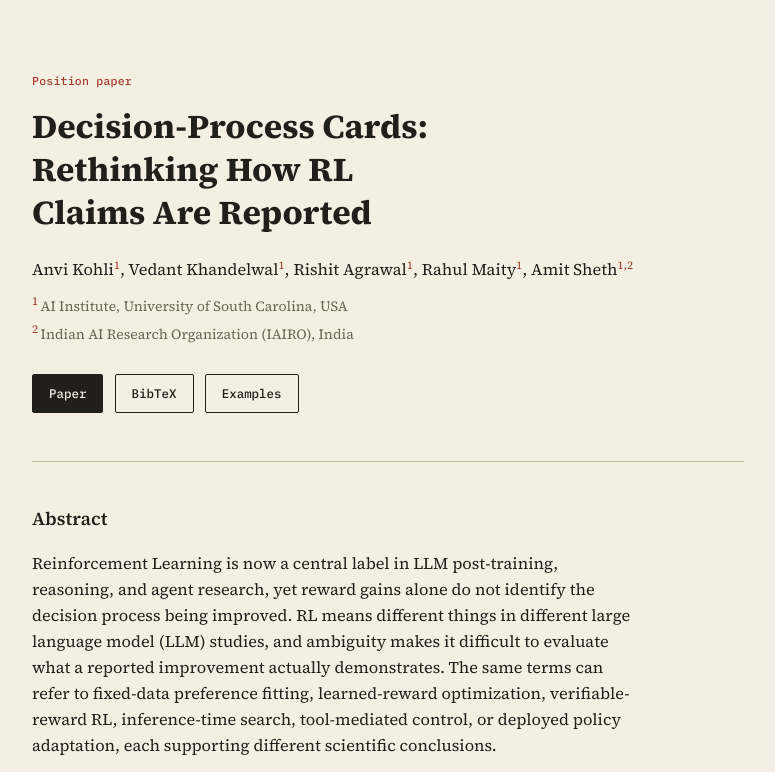
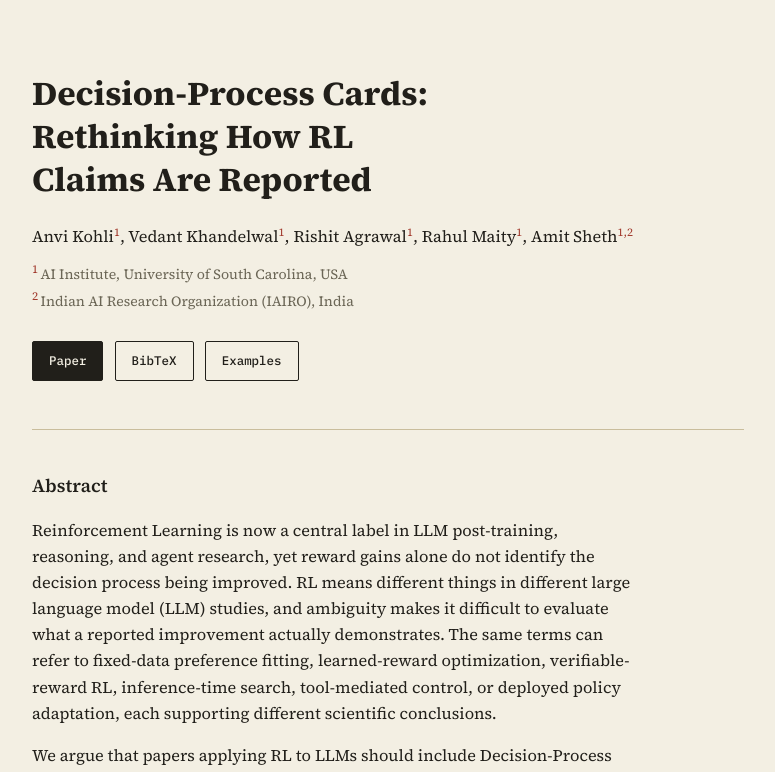
Before and after one commit to anvichip/decision-process-cards-RL, a plain HTML site: page index.html in a window 1280 px wide. Shown: the top 772 px of the page, without its empty margins (252-1027 px from the left). Drawn offline with Linux system fonts and the light colour scheme.

Commit message:
remove pos paper header

```diff
--- a/index.html
+++ b/index.html
@@ -150,7 +150,7 @@
 <div class="wrap">
 
   <header class="hero">
-    <p class="kicker">Position paper</p>
+    <!-- <p class="kicker">Position paper</p> -->
     <h1>Decision-Process Cards: Rethinking How RL Claims Are Reported</h1>
     <p class="authors">
       Anvi Kohli<sup>1</sup>, Vedant Khandelwal<sup>1</sup>, Rishit Agrawal<sup>1</sup>, Rahul Maity<sup>1</sup>, Amit Sheth<sup>1,2</sup>
```
